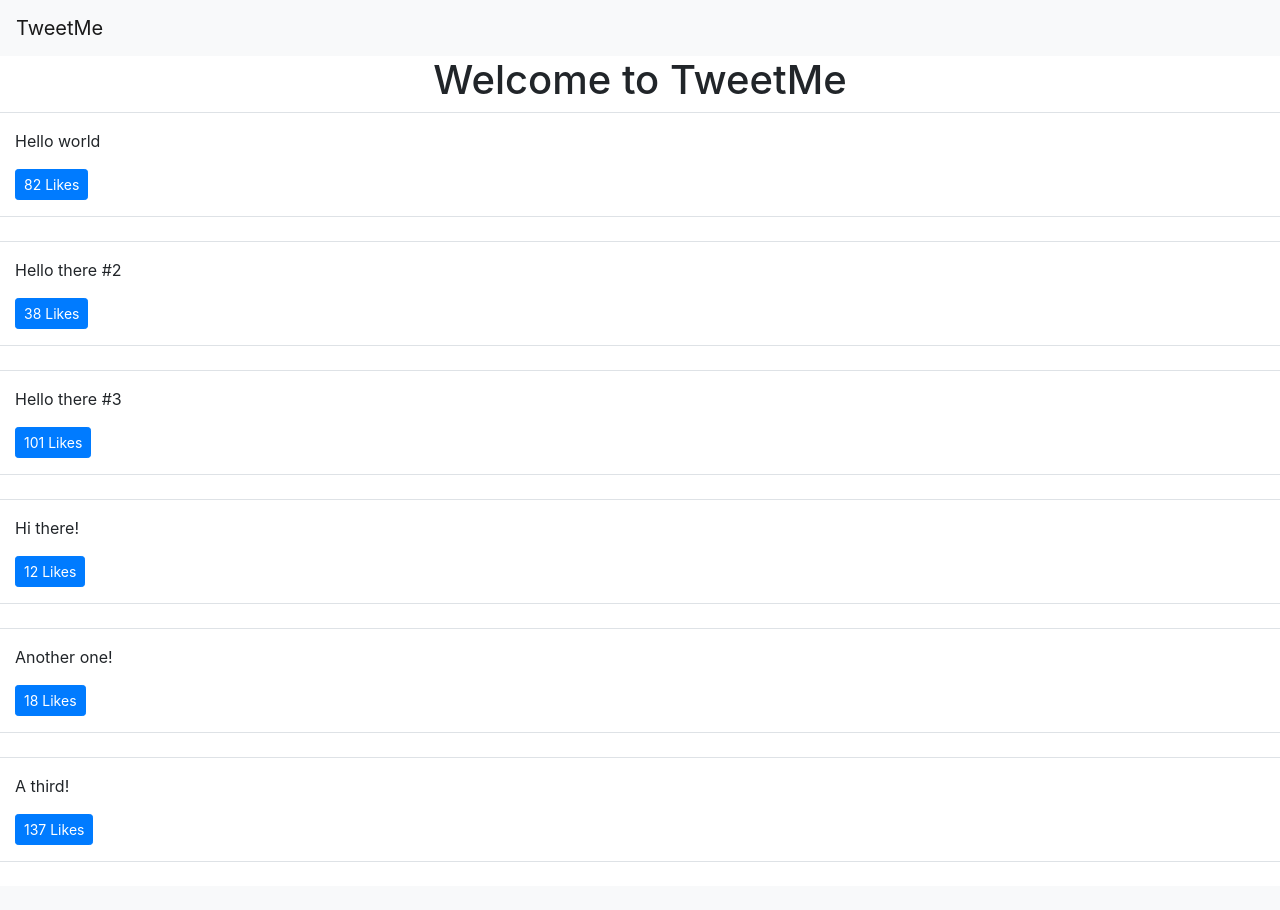
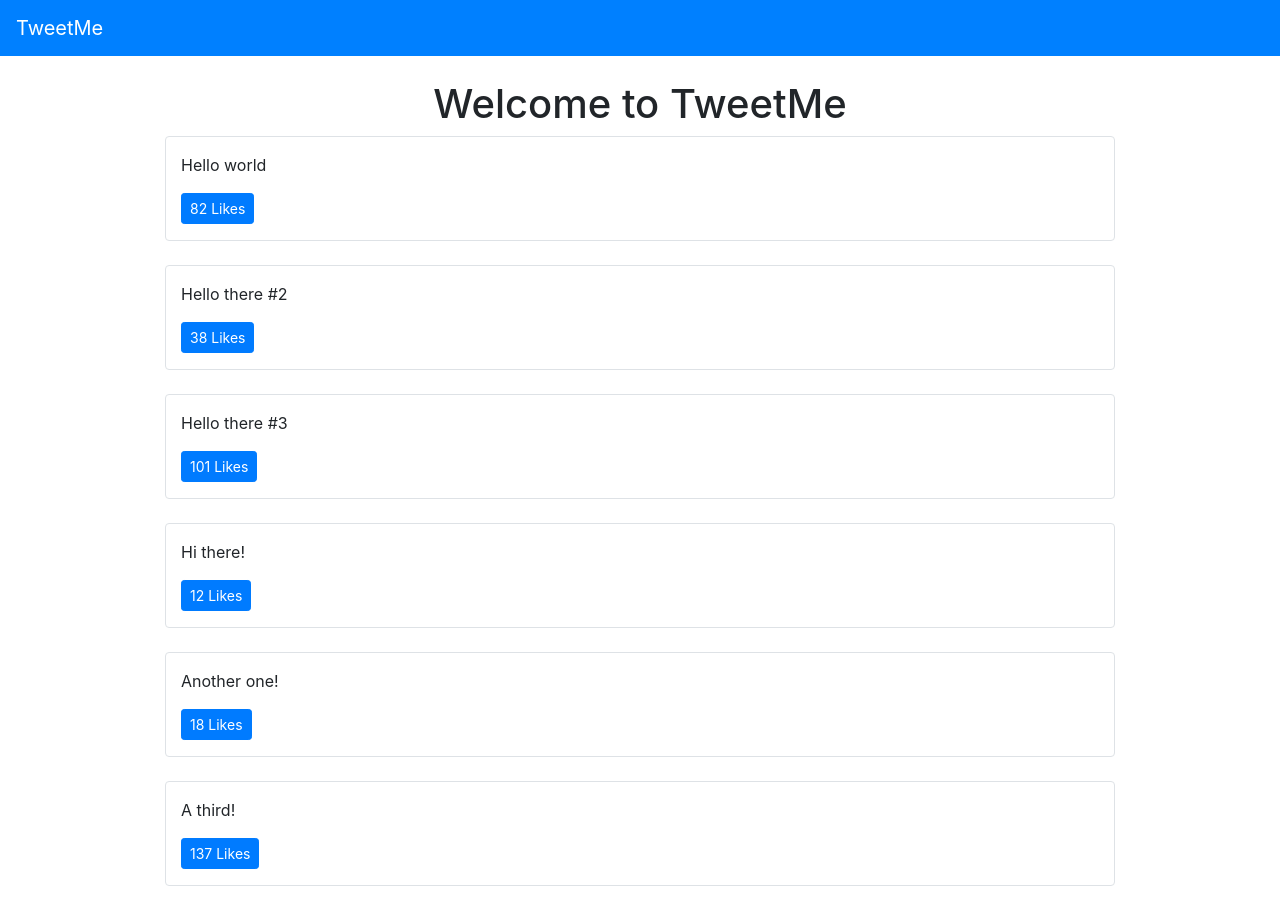
Before and after one commit to rjcrter11/twitterLite, a Django app: page / in a window 1280 px wide. Before the commit the page ends 862 px from the top, so only its background shows below. Run offline with Django 3.2, Linux system fonts and the light colour scheme; data comes from the database, SQL or seed files in the repository; both versions use the stored data as it was after the commit; some libraries are stand-ins or nearby versions.

Commit message:
adds create-tweet form

```diff
--- a/templates/base.html
+++ b/templates/base.html
@@ -10,12 +10,18 @@
     <link rel="stylesheet" href="https://stackpath.bootstrapcdn.com/bootstrap/4.5.2/css/bootstrap.min.css"
         integrity="sha384-JcKb8q3iqJ61gNV9KGb8thSsNjpSL0n8PARn9HuZOnIxN0hoP+VmmDGMN5t9UJ0Z" crossorigin="anonymous">
 
+    <style>
+        .bg-tweetme {
+            background-color: #0080ff !important;
+        }
+    </style>
+
     <title>TweetMe </title>
 </head>
 
 <body>
     {% include "components/navbar.html" %}
-    <div class="container-fluid">
+    <div class="container">
         {% block content %}
         {% endblock content %}
     </div>
--- /dev/null
+++ b/templates/components/form.html
@@ -0,0 +1,4 @@
+<form method='POST'>{% csrf_token %}
+    {{form.as_p}}
+    <button type='submit' class="btn btn-secondary">Save</button>
+</form>
--- a/templates/components/navbar.html
+++ b/templates/components/navbar.html
@@ -1,4 +1,4 @@
-<nav class="navbar navbar-expand-lg navbar-light bg-light">
+<nav class="navbar navbar-expand-lg navbar-dark bg-tweetme mb-4">
     <a class="navbar-brand" href="/">TweetMe</a>
     <button class="navbar-toggler" type="button" data-toggle="collapse" data-target="#navbarSupportedContent"
         aria-controls="navbarSupportedContent" aria-expanded="false" aria-label="Toggle navigation">
--- a/templates/pages/home.html
+++ b/templates/pages/home.html
@@ -38,7 +38,7 @@
     }
 
     function formatTweetElement(tweet) {
-        var formattedTweet = "<div class='col-12 border-top border-bottom py-3 mb-4' id='tweet-" + tweet.id
+        var formattedTweet = "<div class='col-12 col-md-10 mx-auto border rounded py-3 mb-4' id='tweet-" + tweet.id
             + "'><p>" + tweet.content +
             "</p><div class='btn-group'>" + LikeBtn(tweet) +
             "</div></div>"
--- a/tweets/views.py
+++ b/tweets/views.py
@@ -3,6 +3,7 @@ from django.shortcuts import render
 
 from django.http import HttpResponse, Http404, JsonResponse
 
+from .forms import TweetForm
 from .models import Tweet
 
 
@@ -10,6 +11,17 @@ def home_view(request, *args, **kwargs):
 
     # return HttpResponse("<h1>Hello World</h1>")
     return render(request, "pages/home.html", context={}, status=200)
+
+
+def tweet_create_view(request, *args, **kwargs):
+    form = TweetForm(request.POST or None)
+    if form.is_valid():
+        obj = form.save(commit=False)
+        obj.save()
+        # reinitialize new blank form
+        form = TweetForm()
+
+    return render(request, 'components/form.html', context={"form": form})
 
 
 def tweet_list_view(request, *args, **kwargs):
--- a/twitterclone/urls.py
+++ b/twitterclone/urls.py
@@ -16,11 +16,12 @@ Including another URLconf
 from django.contrib import admin
 from django.urls import path
 
-from tweets.views import home_view, tweet_detail_view, tweet_list_view
+from tweets.views import home_view, tweet_detail_view, tweet_list_view, tweet_create_view
 
 urlpatterns = [
     path('admin/', admin.site.urls),
     path('', home_view),
+    path('create-tweet', tweet_create_view),
     path('tweets', tweet_list_view),
     path('tweets/<int:tweet_id>', tweet_detail_view)
 ]
```
Also changed, not shown: tweets/forms.py (added, +18 -0 lines), twitterclone/todo.md (+1 -0 lines), db.sqlite3.
